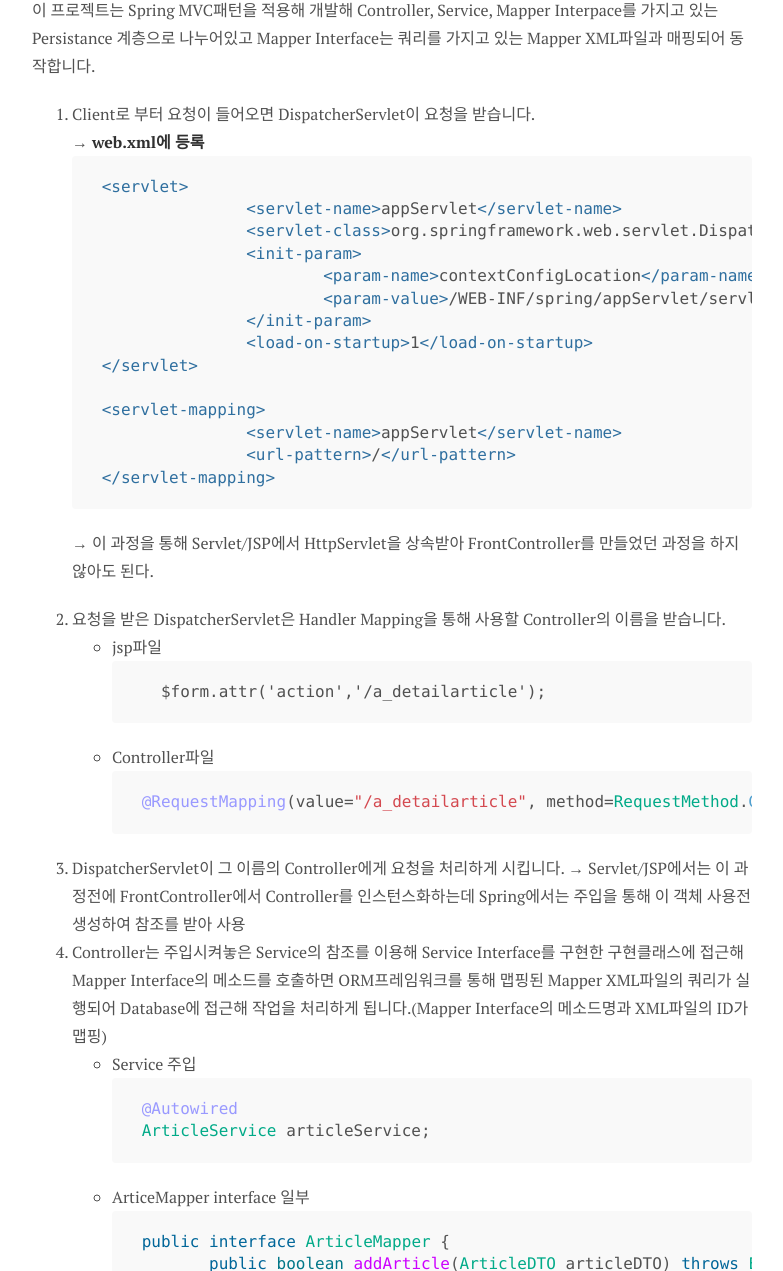
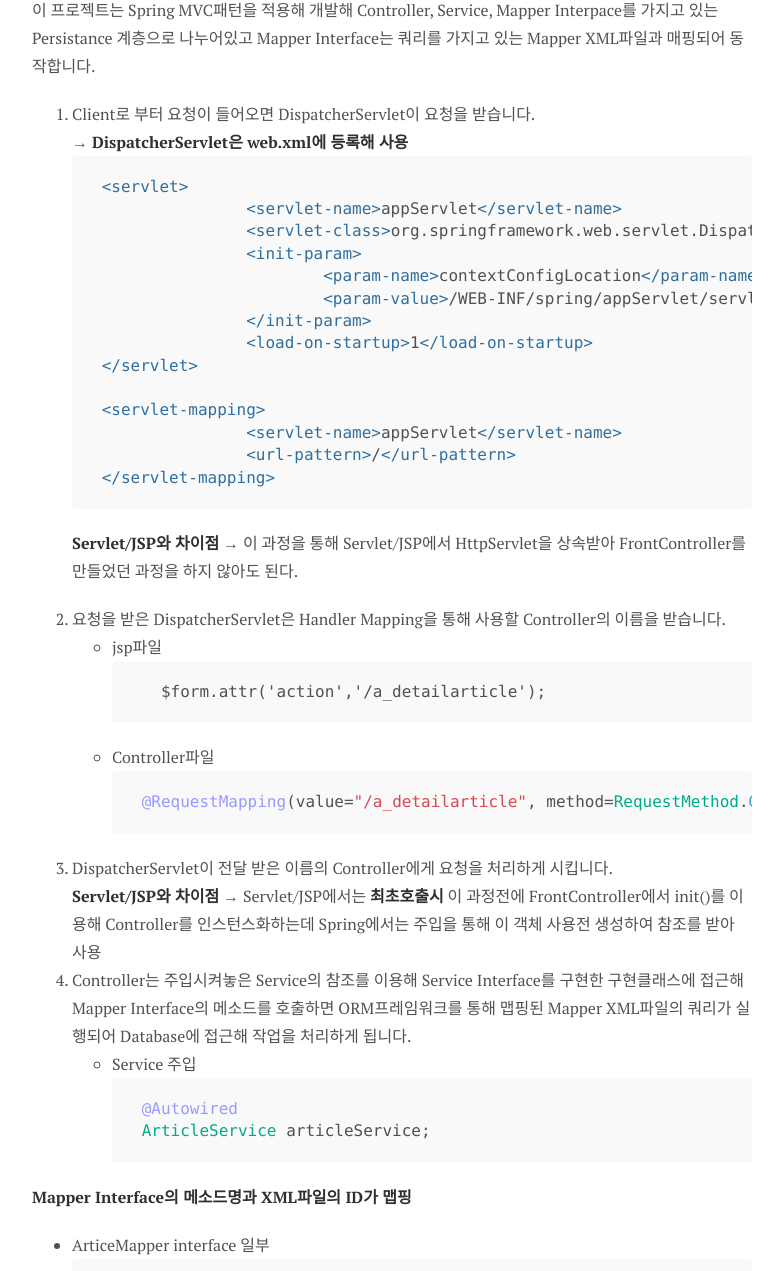
Before and after one commit to Somersbii/Somersbii.github.io, a Jekyll site: the page built from _posts/2019-11-14-Project-03.md, in a window 1280 px wide and 1400 px high, scrolled down 496 px, cut to the strip 129-1400 px from the top of the window. Shown: the whole strip, without its empty margins (248-1031 px from the left). Built offline with Jekyll 4.4.1, drawn with Linux system fonts in a browser that asks for light colours; nearby versions of some CDN libraries; comment, search, counter and statistics services are not loaded.

Commit message:
article update

````diff
--- a/_posts/2019-11-14-Project-03.md
+++ b/_posts/2019-11-14-Project-03.md
@@ -13,7 +13,7 @@ comments: true
 이 프로젝트는 Spring MVC패턴을 적용해 개발해 Controller, Service, Mapper Interpace를 가지고 있는 Persistance 계층으로 나누어있고 Mapper Interface는 쿼리를 가지고 있는 Mapper XML파일과 매핑되어 동작합니다.
 
 1. Client로 부터 요청이 들어오면 DispatcherServlet이 요청을 받습니다.
-  → **web.xml에 등록**
+  → **DispatcherServlet은 web.xml에 등록해 사용**
     ```xml
     <servlet>
   		<servlet-name>appServlet</servlet-name>
@@ -30,7 +30,7 @@ comments: true
   		<url-pattern>/</url-pattern>
     </servlet-mapping>
     ```
-
+    **Servlet/JSP와 차이점**
     → 이 과정을 통해 Servlet/JSP에서 HttpServlet을 상속받아 FrontController를 만들었던 과정을 하지 않아도 된다.
 
 2. 요청을 받은 DispatcherServlet은 Handler Mapping을 통해 사용할 Controller의 이름을 받습니다.
@@ -42,14 +42,17 @@ comments: true
     ```java
     @RequestMapping(value="/a_detailarticle", method=RequestMethod.GET)
     ```
-3. DispatcherServlet이 그 이름의 Controller에게 요청을 처리하게 시킵니다.
-  → Servlet/JSP에서는 이 과정전에 FrontController에서 Controller를 인스턴스화하는데 Spring에서는 주입을 통해 이 객체 사용전 생성하여 참조를 받아 사용
-4. Controller는 주입시켜놓은 Service의 참조를 이용해 Service Interface를 구현한 구현클래스에 접근해 Mapper Interface의 메소드를 호출하면 ORM프레임워크를 통해 맵핑된 Mapper XML파일의 쿼리가 실행되어 Database에 접근해 작업을 처리하게 됩니다.(Mapper Interface의 메소드명과 XML파일의 ID가 맵핑)
+3. DispatcherServlet이 전달 받은 이름의 Controller에게 요청을 처리하게 시킵니다.
+  **Servlet/JSP와 차이점**
+  → Servlet/JSP에서는 **최초호출시** 이 과정전에 FrontController에서 init()를 이용해 Controller를 인스턴스화하는데 Spring에서는 주입을 통해 이 객체 사용전 생성하여 참조를 받아 사용
+4. Controller는 주입시켜놓은 Service의 참조를 이용해 Service Interface를 구현한 구현클래스에 접근해 Mapper Interface의 메소드를 호출하면 ORM프레임워크를 통해 맵핑된 Mapper XML파일의 쿼리가 실행되어 Database에 접근해 작업을 처리하게 됩니다.
   * Service 주입
     ```java
     @Autowired
     ArticleService articleService;
     ```
+
+  **Mapper Interface의 메소드명과 XML파일의 ID가 맵핑**
   * ArticeMapper interface 일부
     ```java
     public interface ArticleMapper {
````
